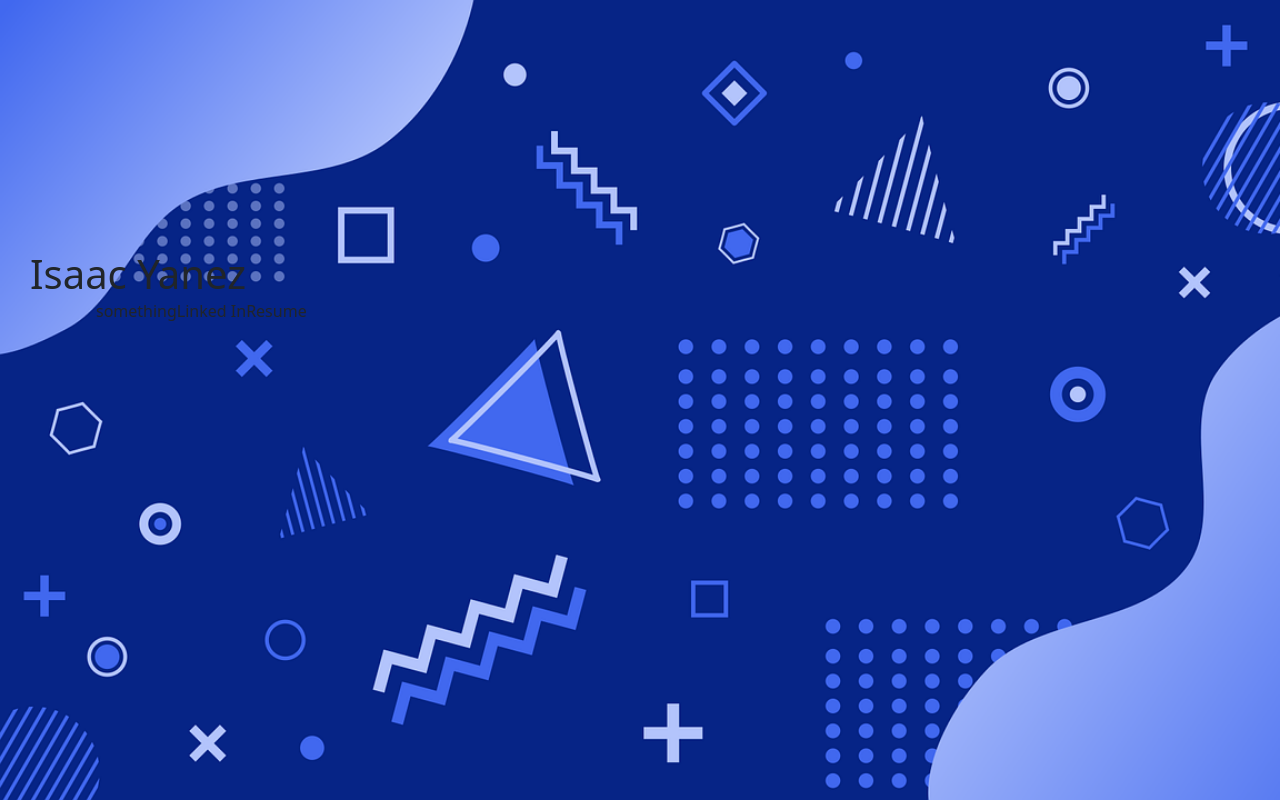
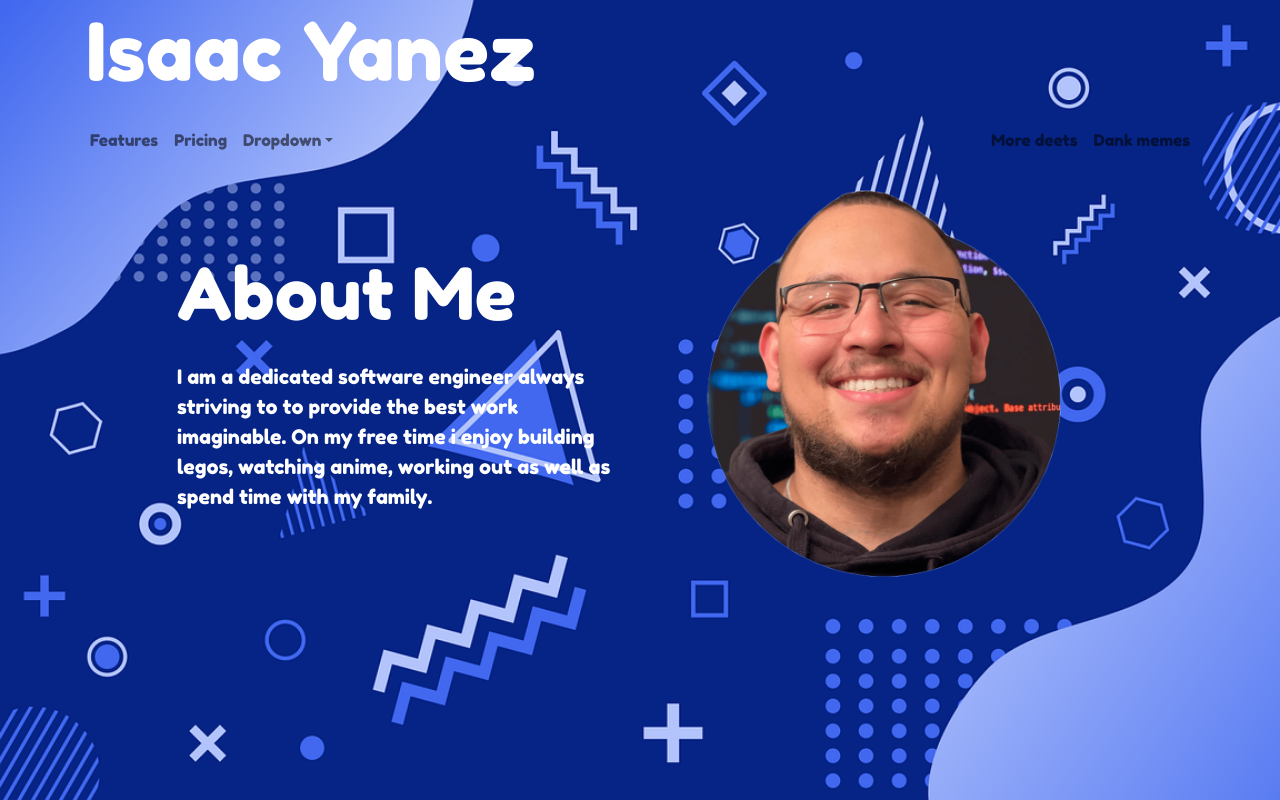
Before and after one commit to iyanez2314/react-portfolio, a React (Create React App) app: page / in a window 1280 px wide. Built offline with nearby package versions, Linux system fonts and the light colour scheme.

Commit message:
added alot of components as well as added alot new styling with bootstrap and a mix of react bootstrap

```diff
--- a/src/App.css
+++ b/src/App.css
@@ -1,11 +1,8 @@
-.position-absolute {
-  margin-top: 250px;
-  padding-left: 30px;
+
+@import url('https://fonts.googleapis.com/css2?family=Fredoka+One&family=Open+Sans:wght@300&display=swap');
+
+
+* {
+  font-family: 'Fredoka One';
+  color: #ffff;
 }
-
-.navbar {
-  list-style-type: none;
-  margin-top: 291px;
-  padding-left: 96px;
-  position: fixed;
-}
--- a/src/App.js
+++ b/src/App.js
@@ -21,6 +21,8 @@ function App() {
       <Header/>
       <Navigation/>
 
+
+      <AboutMe/>
     </div>
 
   );
--- a/src/Pages/About-me/index.js
+++ b/src/Pages/About-me/index.js
@@ -1,14 +1,23 @@
 import React from "react";
+import Image from '../../Assets/isaac-yanez-background.png'
 
 
 function AboutMe () {
     return (
-    <div className="container">
-        <h3>About me</h3>
-        <p>I am a Full stack developer always striving to do the best work. I am focused, determined and willing to do what it takes to get the job done.
-            On my spare time I enjoy building legos, working out, as well as spending time with my family.
-        </p>
-    </div>
+        <div className="container-lg">
+            <div className="row justify-content-center align-items-center">
+                <div className="col-md-5 text-center text-md-start">
+                    <h1>
+                        <div className="display-2">About Me</div>
+                    </h1>
+                    <p className="lead my-4">I am a dedicated software engineer always striving to to provide the best work imaginable. On my free time i enjoy building legos, watching anime, working out as well as spend time with my family. </p>
+                </div>
+                <div className="col-md-5 text-center d-none d-md-block">
+                    <img src={Image} alt="" className="img-fluid"></img>
+                </div>
+            </div>
+
+        </div>
     )
 }
 
--- a/src/components/Header/index.js
+++ b/src/components/Header/index.js
@@ -4,9 +4,9 @@ import React from "react";
 function Header () {
     return (
         <div>
-        <div className="position-absolute">
-          <div className="mb-5">
-          <h1>Isaac Yanez</h1>
+        <div >
+          <div className="container">
+          <h1 className="lead text-start display-1 p-1">Isaac Yanez</h1>
           </div>
         </div>
 
--- a/src/components/Navigation/index.js
+++ b/src/components/Navigation/index.js
@@ -1,15 +1,35 @@
 import React from "react";
-import { FontAwesomeIcon } from '@fortawesome/react-fontawesome'
-
+import { Navbar, Nav, Container, Offcanvas, NavDropdown, FormControl, Form, Button } from 'react-bootstrap';
 
 
 function Navigation () {
     return (
-        <div className="navbar">
-            <li>something</li>
-            <li>Linked In</li>
-            <li>Resume</li>
-        </div>
+        <>
+        <Navbar collapseOnSelect expand='lg'>
+          <Container>
+        <Navbar.Toggle aria-controls="responsive-navbar-nav" />
+        <Navbar.Collapse id="responsive-navbar-nav" >
+    <Nav className="me-auto">
+      <Nav.Link href="#features">Features</Nav.Link>
+      <Nav.Link href="#pricing">Pricing</Nav.Link>
+      <NavDropdown title="Dropdown" id="collasible-nav-dropdown">
+        <NavDropdown.Item href="#action/3.1">Action</NavDropdown.Item>
+        <NavDropdown.Item href="#action/3.2">Another action</NavDropdown.Item>
+        <NavDropdown.Item href="#action/3.3">Something</NavDropdown.Item>
+        <NavDropdown.Divider />
+        <NavDropdown.Item href="#action/3.4">Separated link</NavDropdown.Item>
+      </NavDropdown>
+    </Nav>
+    <Nav>
+      <Nav.Link href="#deets">More deets</Nav.Link>
+      <Nav.Link eventKey={2} href="#memes">
+        Dank memes
+      </Nav.Link>
+    </Nav>
+    </Navbar.Collapse>
+          </Container>
+        </Navbar>
+      </>
     )
 }
 
```
Also changed, not shown: src/Assets/github.svg (added), src/Assets/isaac-yanez-background.png (added).
